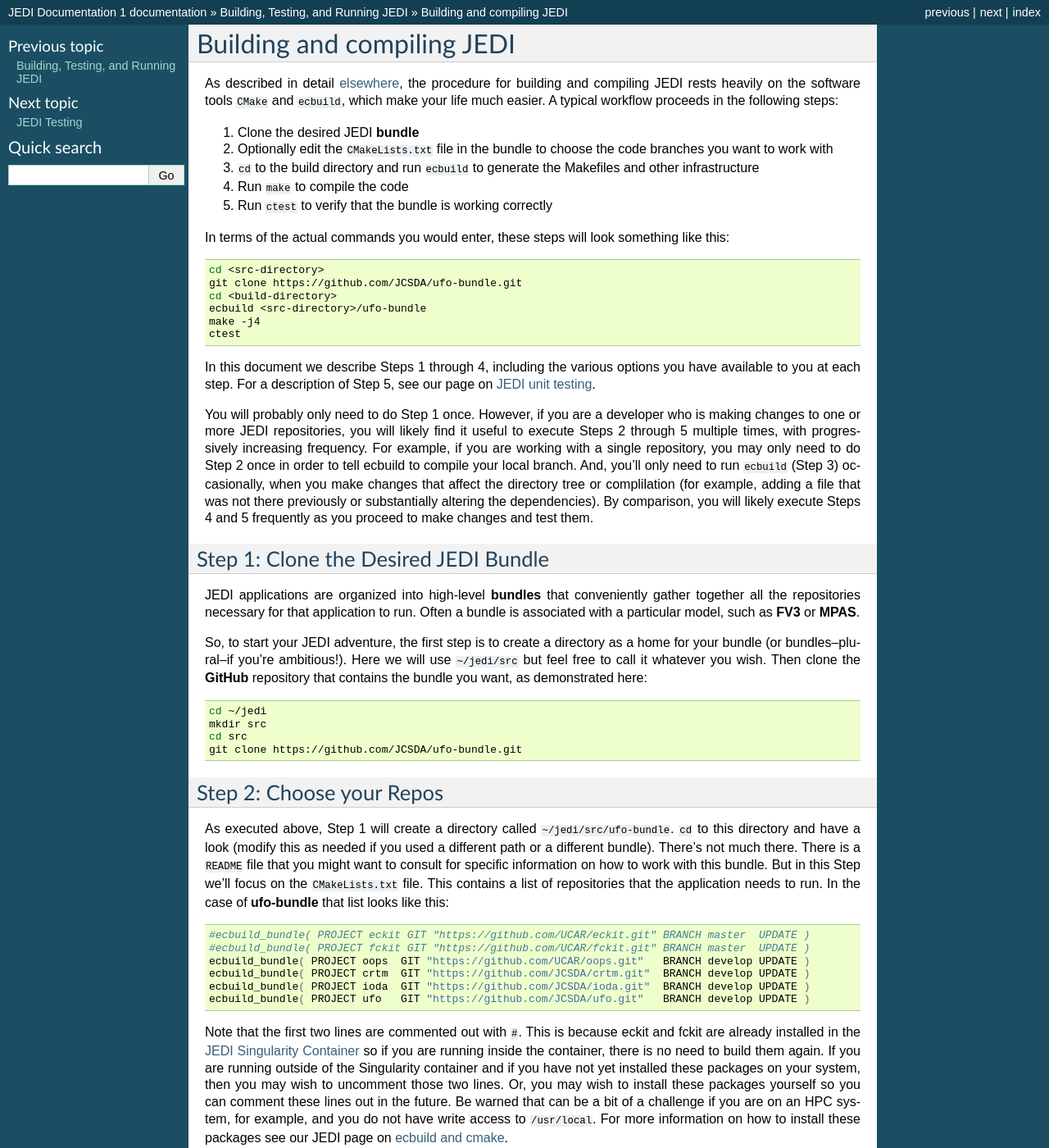
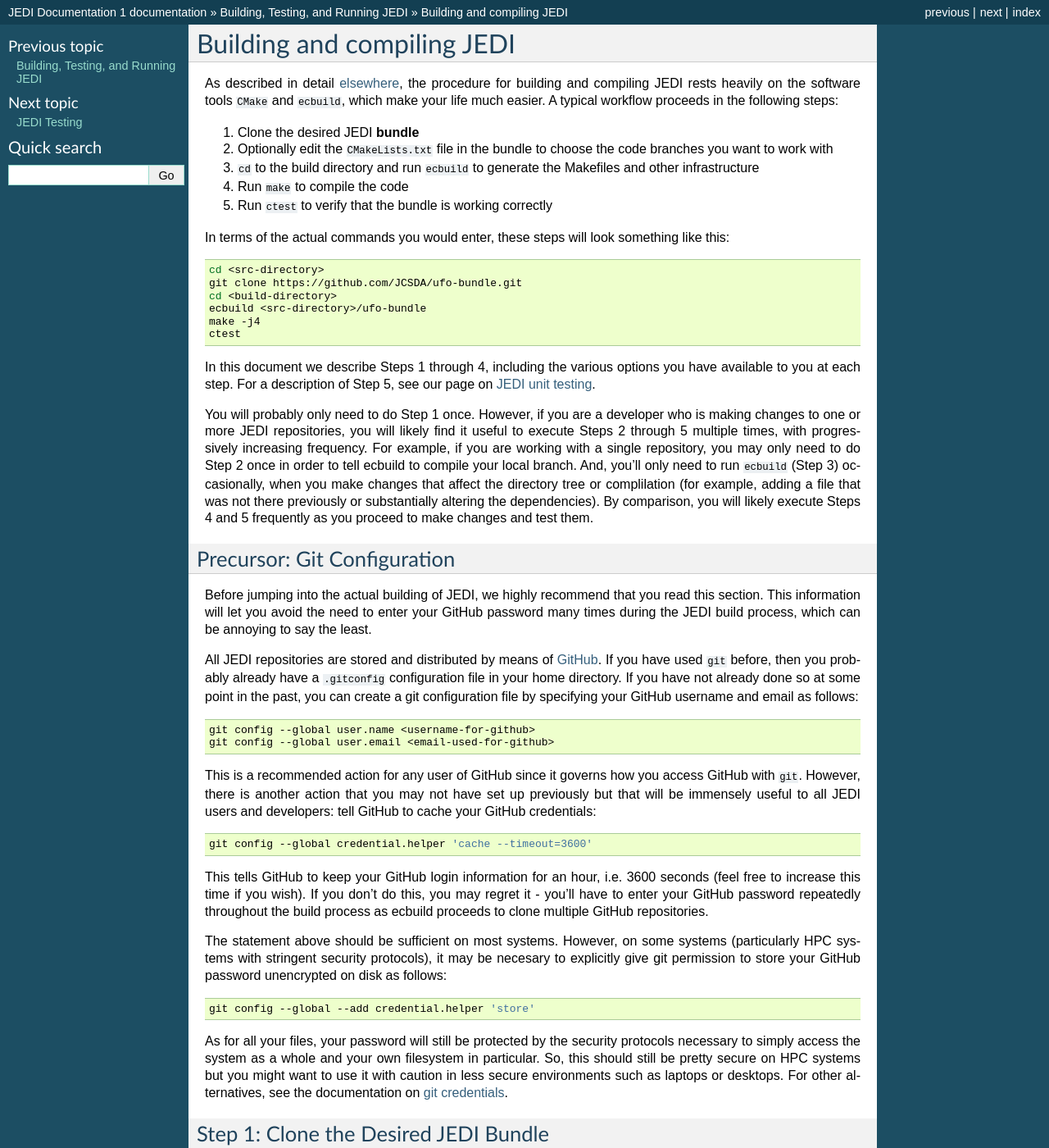
Before and after one commit to JCSDA/jedi-docs, a Sphinx documentation site: the page built from docs/developer/building_and_testing/building_jedi.rst, in a window 1280 px wide and 1400 px high. Shown: the whole window at 82% size. Built offline with Sphinx 7.4.7, drawn with Linux system fonts in a browser that asks for light colours.

Commit message:
Added some tips on the git configuration

```diff
--- a/docs/developer/building_and_testing/building_jedi.rst
+++ b/docs/developer/building_and_testing/building_jedi.rst
@@ -23,6 +23,37 @@
 In this document we describe Steps 1 through 4, including the various options you have available to you at each step.  For a description of Step 5, see our page on :doc:`JEDI unit testing <unit_testing>`.
 
 You will probably only need to do Step 1 once.  However, if you are a developer who is making changes to one or more JEDI repositories, you will likely find it useful to execute Steps 2 through 5 multiple times, with progressively increasing frequency.  For example, if you are working with a single repository, you may only need to do Step 2 once in order to tell ecbuild to compile your local branch.  And, you'll only need to run :code:`ecbuild` (Step 3) occasionally, when you make changes that affect the directory tree or complilation (for example, adding a file that was not there previously or substantially altering the dependencies).  By comparison, you will likely execute Steps 4 and 5 frequently as you proceed to make changes and test them.
+
+
+.. _git-config:
+
+Precursor: Git Configuration
+----------------------------
+
+Before jumping into the actual building of JEDI, we highly recommend that you read this section.  This information will let you avoid the need to enter your GitHub password many times during the JEDI build process, which can be annoying to say the least.
+
+All JEDI repositories are stored and distributed by means of `GitHub <https://github.com>`_.   If you have used :code:`git` before, then you probably already have a :code:`.gitconfig` configuration file in your home directory.  If you have not already done so at some point in the past, you can create a git configuration file by specifying your GitHub username and email as follows:
+
+.. code:: bash
+
+   git config --global user.name <username-for-github>
+   git config --global user.email <email-used-for-github>
+
+This is a recommended action for any user of GitHub since it governs how you access GitHub with :code:`git`.  However, there is another action that you may not have set up previously but that will be immensely useful to all JEDI users and developers: tell GitHub to cache your GitHub credentials:
+
+.. code:: bash
+
+   git config --global credential.helper 'cache --timeout=3600'
+
+This tells GitHub to keep your GitHub login information for an hour, i.e. 3600 seconds (feel free to increase this time if you wish).  If you don't do this, you may regret it - you'll have to enter your GitHub password repeatedly throughout the build process as ecbuild proceeds to clone multiple GitHub repositories.
+
+The statement above should be sufficient on most systems.   However, on some systems (particularly HPC systems with stringent security protocols), it may be necesary to explicitly give git permission to store your GitHub password unencrypted on disk as follows:
+
+.. code:: bash
+
+    git config --global --add credential.helper 'store'
+
+As for all your files, your password will still be protected by the security protocols necessary to simply access the system as a whole and your own filesystem in particular.  So, this should still be pretty secure on HPC systems but you might want to use it with caution in less secure environments such as laptops or desktops.  For other alternatives, see the documentation on `git credentials <https://git-scm.com/docs/gitcredentials>`_.
 
 
 Step 1: Clone the Desired JEDI Bundle
```
